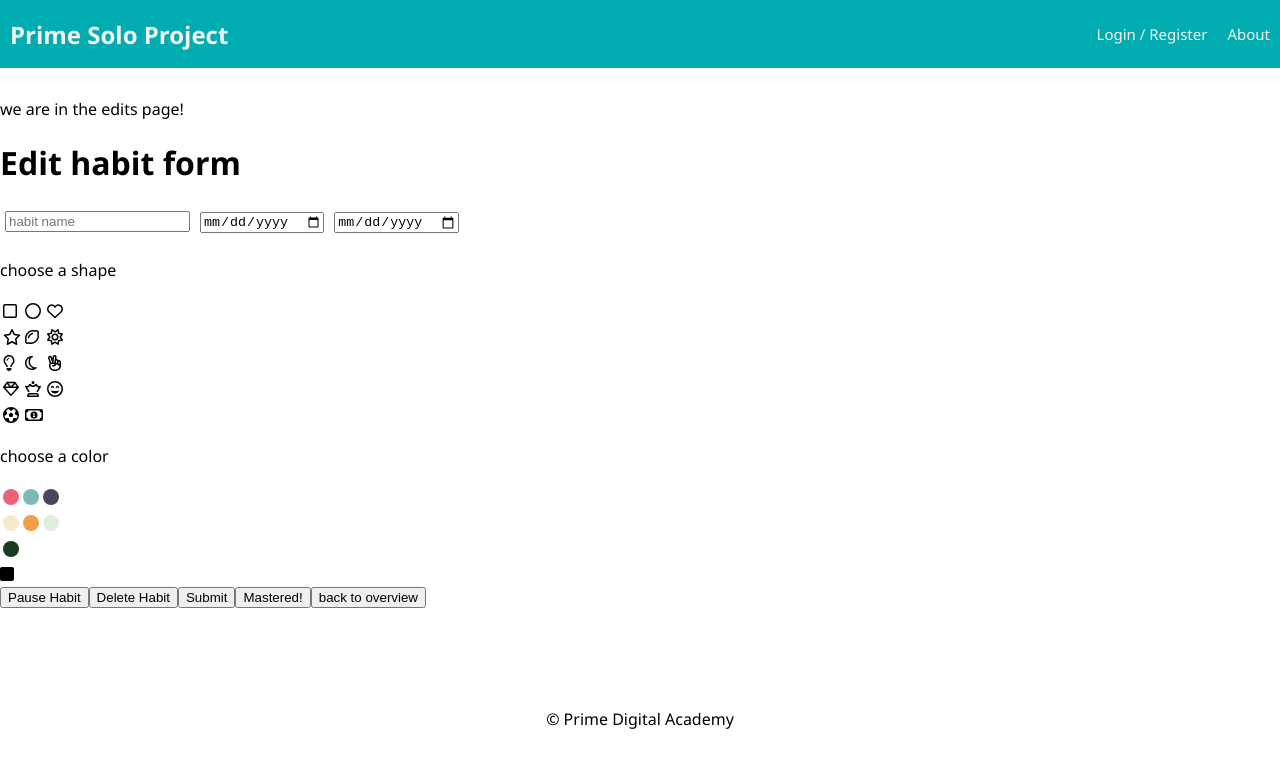
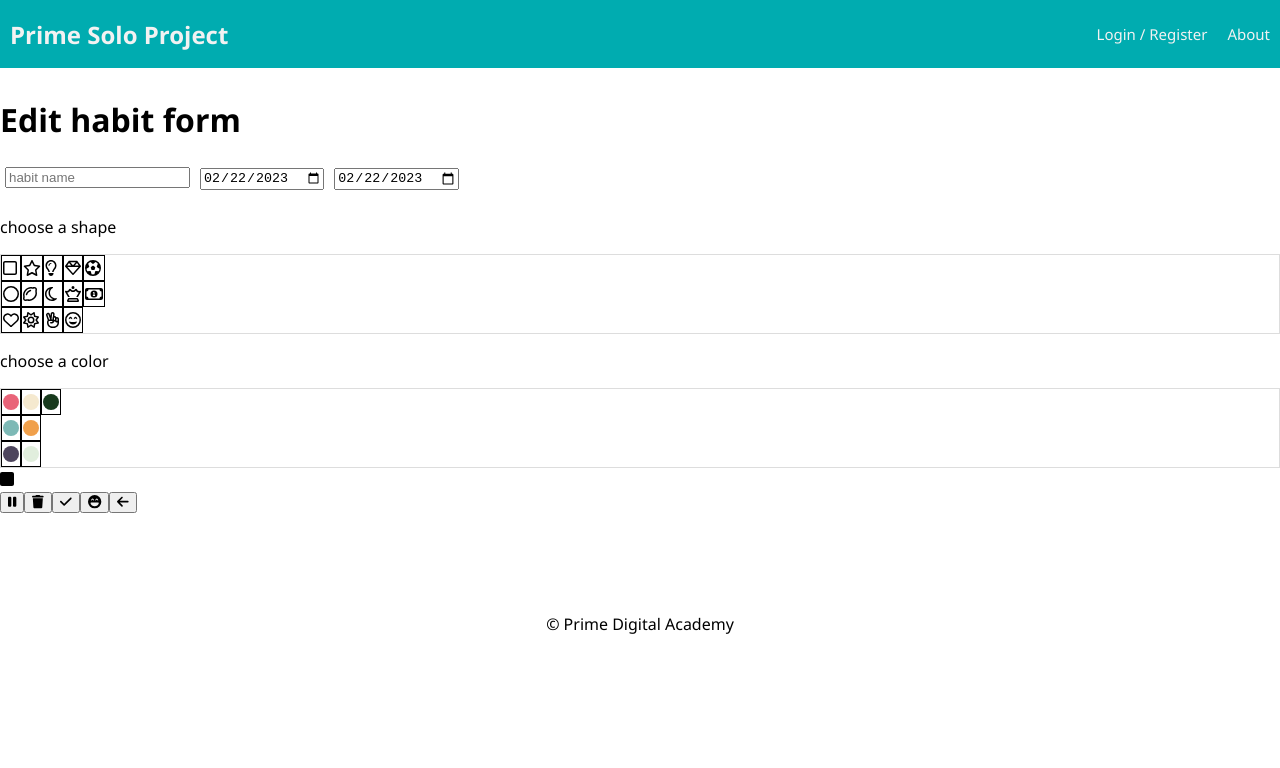
Before and after one commit to KathrynShea/habit-solo-project, a React (Create React App) app: page /#/edit/1 in a window 1280 px wide. Shown: the top 768 px of the page. Built offline with nearby package versions, Linux system fonts and the light colour scheme; no server answers.

Commit message:
added links to pages and icons on buttons

```diff
--- a/src/components/App.css
+++ b/src/components/App.css
@@ -173,11 +173,25 @@ input {
 
 
 .all_habit_dates{
+  /* padding-bottom: 20px;*/
+  /* display: flex;
+  flex-wrap: nowrap;   */
+  overflow-x: auto;
+  width: 30%;
+  height:200px;
 
-  padding-bottom: 20px;
-   display: flex;
-  flex-direction: column;
-  flex-wrap: nowrap;
-  overflow-x: auto;
-   /* width:30%; */
+
 }
+
+tr { display: block; float: left; }
+th, td {
+  display: block;
+border: 1px solid black}
+
+
+table {
+  border-collapse: collapse;
+  border-spacing: 0;
+  width: 100%;
+  border: 1px solid #ddd;
+}
--- a/src/components/Pages/Edit.jsx
+++ b/src/components/Pages/Edit.jsx
@@ -7,6 +7,7 @@ import { FontAwesomeIcon } from "@fortawesome/react-fontawesome";
 import { library } from "@fortawesome/fontawesome-svg-core";
 import { fas } from "@fortawesome/free-solid-svg-icons";
 import { far } from "@fortawesome/free-regular-svg-icons";
+import moment from "moment";
 
 function Edit(props) {
   //allows us to use the imported fontawesome icons
@@ -180,18 +181,20 @@ function Edit(props) {
     if (thisHabitBasics) {
       // update state with default habit values when thisHabitBasics
       setNewHabitName(thisHabitBasics[0]?.habit_name);
-      setNewStartDate(thisHabitBasics[0]?.start_date);
-      setNewEndDate(thisHabitBasics[0]?.end_date);
+      setNewStartDate(moment(thisHabitBasics[0]?.start_date).format('YYYY-MM-DD'));
+      setNewEndDate(moment(thisHabitBasics[0]?.end_date).format('YYYY-MM-DD'));
       setNewShapeID(thisHabitBasics[0]?.shape_id);
       setNewColorID(thisHabitBasics[0]?.color_id);
     }
   }, [thisHabitBasics]);
 
   console.log("this is habitbasics", thisHabitBasics);
+  console.log("newStartDate" , newStartDate);
+
+  console.log("this is newStartDate", moment(newStartDate).format('MM/DD/YYYY'));
 
   return (
-    <>
-      <p>we are in the edits page!</p>
+
 
       <div className="editHabitForm">
         <h1>Edit habit form</h1>
@@ -369,13 +372,13 @@ function Edit(props) {
       <div className="iconPreview">
         <FontAwesomeIcon icon={[type, shape]} className={colorClass} />
       </div>
-        <button onClick={() => handlePause()}>Pause Habit</button>
-        <button onClick={() => handleDelete()}>Delete Habit</button>
-        <button onClick={() => handleSubmit()}>Submit</button>
-        <button onClick={() => handleMastered()}>Mastered!</button>
-        <button onClick={() => history.push("/user")}>back to overview</button>
+        <button onClick={() => handlePause()}><FontAwesomeIcon icon="fa-solid fa-pause" /></button>
+        <button onClick={() => handleDelete()}><FontAwesomeIcon icon="fa-solid fa-trash" /></button>
+        <button onClick={() => handleSubmit()}><FontAwesomeIcon icon="fa-solid fa-check" /></button>
+        <button onClick={() => handleMastered()}><FontAwesomeIcon icon="fa-solid fa-face-laugh-beam" /></button>
+        <button onClick={() => history.push("/user")}><FontAwesomeIcon icon="fa-solid fa-arrow-left" /></button>
       </div>
-    </>
+
   );
 }
 
--- a/src/components/Pages/Form.jsx
+++ b/src/components/Pages/Form.jsx
@@ -7,19 +7,21 @@ import { fas } from "@fortawesome/free-solid-svg-icons";
 import { far } from "@fortawesome/free-regular-svg-icons";
 
 function Form() {
+
   const history = useHistory();
   //allows us to use the imported fontawesome icons
   library.add(fas, far);
+  let dispatch = useDispatch();
 
-  let dispatch = useDispatch();
+  //tracks newhabit input information
   const [newHabitName, setNewHabitName] = useState();
   const [newStartDate, setNewStartDate] = useState();
   const [newEndDate, setNewEndDate] = useState();
   const [newShapeID, setNewShapeID] = useState();
   const [newColorID, setNewColorID] = useState();
 
-  console.log("newShapeId is", newShapeID);
-  console.log("newColorId is", newColorID);
+  // console.log("newShapeId is", newShapeID);
+  // console.log("newColorId is", newColorID);
 
   const handleSubmit = () => {
     let newHabitObject = {
@@ -34,11 +36,13 @@ function Form() {
     dispatch({ type: "ADD_HABIT", payload: newHabitObject });
     history.push("/user");
   };
-  let type;
-  let shape;
-  let colorClass;
 
-  if (newShapeID && newColorID) {
+  //conditional rendering depending on user shape and color selections
+  let type = "fa-solid";
+  let shape = "fa-sqaure";
+  let colorClass = "regular";
+
+  if (newShapeID || newColorID) {
     type = "fa-solid";
 
     switch (newShapeID) {
@@ -296,8 +300,8 @@ function Form() {
         <FontAwesomeIcon icon={[type, shape]} className={colorClass} />
       </div>
 
-      <button onClick={() => handleSubmit()}>Submit</button>
-      <button onClick={() => history.push("/user")}>back to overview</button>
+      <button onClick={() => handleSubmit()}><FontAwesomeIcon icon="fa-solid fa-check" /></button>
+      <button onClick={() => history.push("/user")}><FontAwesomeIcon icon="fa-solid fa-arrow-left" /></button>
     </div>
   );
 }
--- a/src/components/Pages/HabitAwards.jsx
+++ b/src/components/Pages/HabitAwards.jsx
@@ -1,6 +1,7 @@
 import { useDispatch } from "react-redux";
 import { useSelector } from "react-redux";
 import { useEffect } from "react";
+import moment from "moment";
 
 function HabitAwards (){
     const dispatch = useDispatch();
@@ -15,7 +16,9 @@ function HabitAwards (){
     const completedHabits = allHabitBasics.filter((habit) => habit.is_completed);
     console.log("this is all of the completedHabits", completedHabits);
 
-    return(<><p>we are in the habit awards page</p>
+    return(
+        <div>
+            <h1>completed habits</h1>
     <table>
         <tr>
             <th>habit name</th>
@@ -26,16 +29,15 @@ function HabitAwards (){
         return (
         <tr>
             <td>{habit.habit_name}</td>
-            <td>{habit.start_date}</td>
-            <td>{habit.end_date}</td>
+            <td>{moment(habit.start_date).format('YYYY-MM-DD')}</td>
+            <td>{moment(habit.end_date).format('YYYY-MM-DD')}</td>
 
         </tr>
         )
     })}
     </table>
-
-
-    </>)
+    </div>
+    )
 }
 
 export default HabitAwards;
--- a/src/components/Pages/PausedHabits.jsx
+++ b/src/components/Pages/PausedHabits.jsx
@@ -31,7 +31,9 @@ function PausedHabits (){
       dispatch ({type: "CHANGE_TRACKED", payload: newObject})
       history.push("/user");
     }
-    return(<><p>we are in paused habits!</p>
+    return(
+      <div>
+        <h1>paused habits</h1>
 
     <table>
         <tr>
@@ -52,8 +54,9 @@ function PausedHabits (){
         )
     })}
     </table>
+    </div>
 
-    </>)
+    )
 }
 
 export default PausedHabits;
--- a/src/components/Pages/UserPage/UserPagenew.jsx
+++ b/src/components/Pages/UserPage/UserPagenew.jsx
@@ -1,4 +1,4 @@
-import React, { useEffect } from "react";
+import React, { useEffect, useState } from "react";
 import { useDispatch, useSelector } from "react-redux";
 import { useHistory } from "react-router-dom";
 import "../../App.css";
@@ -7,6 +7,7 @@ import { library } from "@fortawesome/fontawesome-svg-core";
 import { fas } from "@fortawesome/free-solid-svg-icons";
 import { far } from "@fortawesome/free-regular-svg-icons";
 import moment from "moment";
+
 
 function UserPagenew() {
   //allows us to use the imported fontawesome icons
@@ -27,11 +28,19 @@ function UserPagenew() {
   // this component doesn't do much to start, just renders some user reducer info to the DOM
   const user = useSelector((store) => store.user);
 
+
   //generate current day, month, and year from moment.js
-  const thisMonth = moment().format("MM");
+
+  const thisMonth = moment(monthView).format("MM");
   const thisYear = moment().format("YYYY");
+  const currentYearAndMonth = moment(`${thisYear}-${thisMonth}`).format("YYYY-MM");
+  console.log("this is the currentYearAndMonth", currentYearAndMonth);
   const monthName = moment(thisMonth, "MM").format("MMMM");
-  const currentMonthIndex = moment().month();
+  const currentMonthIndex = moment(thisMonth, 'MM').month();
+  console.log(thisMonth, thisYear, monthName, currentMonthIndex)
+  const allMonths = moment.months();
+  console.log("allMonths", allMonths);
+
 
   //tracks how many months have been added to the calendar year
   let monthsCompleted = 0;
@@ -76,7 +85,7 @@ function UserPagenew() {
 
     //find day
     const day = startDate.clone().subtract(1, "day");
-    console.log("day", moment(day).format('YYYY-MM-DD'));
+    //console.log("day", moment(day).format('YYYY-MM-DD'));
 
     //keeps adding a day to the monthDates array to match the number of days in current month, then maps over
     //all of the days and updates to the numbers match what the number of the date should be
@@ -87,6 +96,7 @@ function UserPagenew() {
           .map(() => day.add(1, "day").clone().format("DD"))
       );
     }
+    console.log("monthObject", monthObject);
 
     monthsCompleted++;
 
@@ -96,6 +106,7 @@ function UserPagenew() {
           <tbody>
             <tr>
               <td>name</td>
+
               {habitBasicsTracked.map((habit) => {
                 return (
                   <td
@@ -107,7 +118,7 @@ function UserPagenew() {
                 );
               })}
             </tr>
-            {console.log(
+             {console.log(
               "this is the monthObject.monthDates[0]",
               monthObject.monthDates[0]
             )}
@@ -115,14 +126,15 @@ function UserPagenew() {
               return (
                 <tr>
                   <td>{date}</td>
+
                   {habitBasicsTracked.map((habit) => {
+                    // {console.log("habits[i] is", habits[i])}
 
-                    let index = habits[i].findIndex(
+                    let index = habits[i]?.findIndex(
                       (p) => p.habit_id === habit.id
                     );
 
-
-                    if (index < 0) {
+                    if (index < 0 || index === undefined) {
                       return (
 
                           <td>
@@ -130,7 +142,7 @@ function UserPagenew() {
                           </td>
 
                       );
-                    } else {
+                    } else if (index >= 0 && moment(habits[i][index].date).format('YYYY-MM') === moment(currentYearAndMonth).format('YYYY-MM')){
                       let currentObject = habits[i][index];
 
                       let type;
@@ -185,7 +197,7 @@ function UserPagenew() {
                       }
 
                       let colorClass;
-                      console.log("this is the currentObject", currentObject);
+                      //console.log("this is the currentObject", currentObject);
                       if (!currentObject.was_completed) {
                         colorClass = "regular";
                       } else {
@@ -228,6 +240,13 @@ function UserPagenew() {
                           </div>
                         </td>
                       );
+                    }else if(index >= 0 && moment(habits[i][index].date).format('YYYY-MM') != moment(currentYearAndMonth).format('YYYY-MM')){
+                      return (
+                        <td>
+                            <div className="table_box"></div>
+                          </td>
+                      )
+
                     }
                   })}
                 </tr>
@@ -238,9 +257,16 @@ function UserPagenew() {
       );
     }
   };
+
+  const [monthView, setMonthView] = useState(moment().format('MM'));
+  console.log("this is monthView", monthView);
+
   return (
     <div className="container">
       <div className="list_of_habits">
+
+
+        {allMonths.length != 0 && allMonths.map((month) => {return <button onClick={() => setMonthView(moment().month(`${month}`).format('MM'))}>{month} {thisYear}</button>})}
         <h3>Habits for {monthName}</h3>
         <h5>{thisYear}</h5>
 
--- a/src/components/Shared/Nav/Nav.jsx
+++ b/src/components/Shared/Nav/Nav.jsx
@@ -25,11 +25,14 @@ function Nav() {
         {user.id && (
           <>
             <Link className="navLink" to="/user">
-              Home
+              Overview
             </Link>
 
-            <Link className="navLink" to="/info">
-              Info Page
+            <Link className="navLink" to="/paused">
+              Paused
+            </Link>
+            <Link className="navLink" to="/awards">
+              Awards
             </Link>
 
             <LogOutButton className="navLink" />
```
Also changed, not shown: 1 other file (tests, documents, lock files or other folders).
